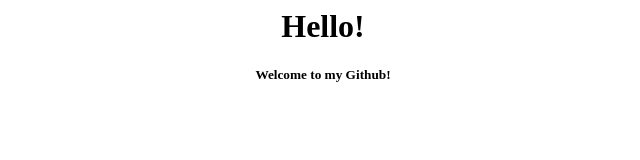
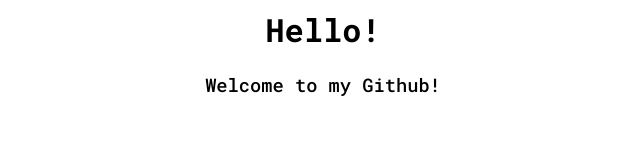
Before and after one commit to conweek/conweek.github.io, a plain HTML site: page index.html in a window 1280 px wide. Shown: the whole page, without its empty margins (317-957 px from the left). Drawn offline with Linux system fonts and the light colour scheme.

Commit message:
Added basic stylesheet, updated font and positioning on the website.

```diff
--- a/index.html
+++ b/index.html
@@ -1,11 +1,17 @@
 <html>
     <head>
         <title>conweek github</title>
+
+        <!-- Link the font -->
+        <link rel="preconnect" href="https://fonts.googleapis.com">
+        <link rel="preconnect" href="https://fonts.gstatic.com" crossorigin>
+        <link href="https://fonts.googleapis.com/css2?family=Roboto+Mono:ital,wght@0,100..700;1,100..700&display=swap" rel="stylesheet">
+
+        <!-- Link my stylesheet -->
+        <link rel="stylesheet" href="style.css">
     </head>
     <body>
-        <center>
-            <h1>Hello!</h1>
-            <h5>Welcome to my Github!</h5>
-        </center>
+        <center><h1 class="roboto-mono-bold">Hello!</h1></center>
+        <center><h3 class="roboto-mono-medium">Welcome to my Github!</h5></center>
     </body>
 </html>
--- /dev/null
+++ b/style.css
@@ -0,0 +1,20 @@
+.roboto-mono-bold {
+  font-family: "Roboto Mono", monospace;
+  font-optical-sizing: auto;
+  font-weight: 700;
+  font-style: normal;
+}
+
+.roboto-mono-semibold {
+    font-family: "Roboto Mono", monospace;
+    font-optical-sizing: auto;
+    font-weight: 600;
+    font-style: normal;
+}
+
+.roboto-mono-medium {
+    font-family: "Roboto Mono", monospace;
+    font-optical-sizing: auto;
+    font-weight: 500;
+    font-style: normal;
+}
```
